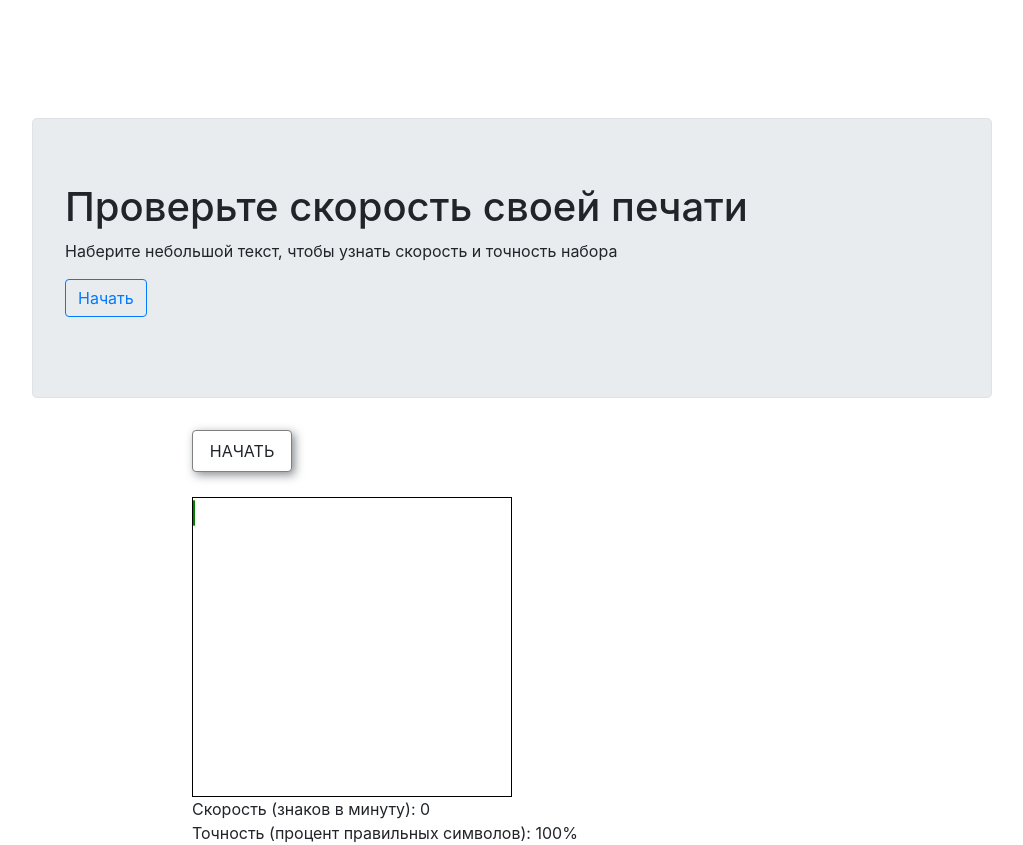
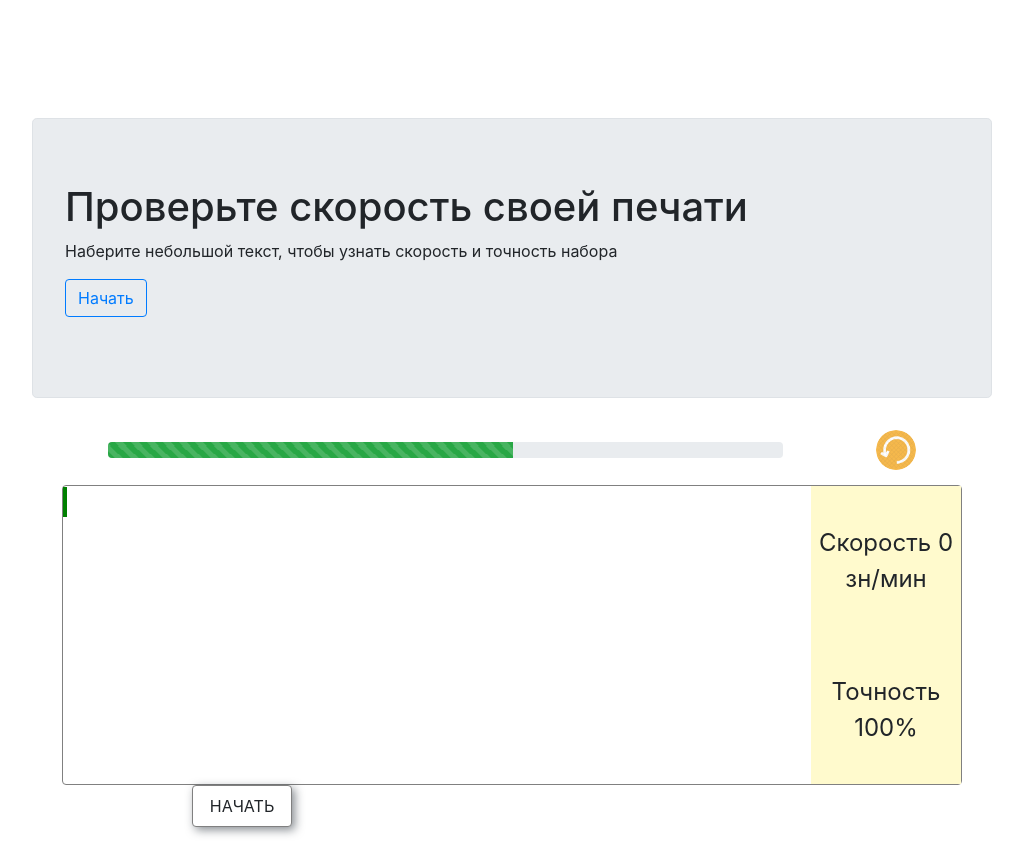
Before and after one commit to KseniaIkud/Touch-typing-app, a React (Create React App) app: page / in a window 1280 px wide. Shown: the top 845 px of the page, without its empty margins (128-1151 px from the left). Built offline with nearby package versions, Linux system fonts and the light colour scheme.

Commit message:
typeArea component added

```diff
--- a/src/components/App.jsx
+++ b/src/components/App.jsx
@@ -4,6 +4,7 @@ import getText from '../utils/getText';
 import getCurrentTime from '../utils/getCurrentTime';
 import useKeyPress from '../hooks/useKeyPress';
 import Start from './Start'
+import TypingArea from './TypingArea'
 
 const App = () => {
 
@@ -74,6 +75,7 @@ const App = () => {
 
     return <div className="app">
         <Start/>
+        <TypingArea outgoingValues={outgoingValues} currentSymbol={currentSymbol} incomingValues={incomingValues} isWrong={isWrongSymbol} speed={speed} accuracy={accuracy} />
         <div className="app__content">
             <div className="start" onClick={onTextButtonClick}>
                 Начать
--- /dev/null
+++ b/src/components/TypingArea.jsx
@@ -0,0 +1,34 @@
+import React from 'react';
+import classes from './TypingArea.module.css';
+import {ProgressBar} from 'react-bootstrap';
+import restart from '../icons/restart.png';
+
+const TypingArea = (props) => {
+    return <div className={classes.typingArea}>
+        <div className={classes.header}>
+            <ProgressBar now={60} variant="success" animated className="w-75"/>
+            <img src={restart} alt="restart" width="40" className={classes.restart}/>
+        </div>
+        <div className={classes.content}>
+            <div className={classes.text}>
+                <span className={classes.outgoingValue}>
+                    {props.outgoingValues}
+                </span>
+                <span className={`${props.isWrong ? classes.keyWrong : classes.keySuccess}`}>
+                    {props.currentSymbol}
+                </span>
+                <span>{props.incomingValues}</span>
+            </div>
+            <div className={classes.result}>
+                <div>
+                    Скорость {props.speed} зн/мин
+                </div>
+                <div>
+                    Точность {props.accuracy}%
+                </div>
+            </div>
+        </div>
+    </div>
+}
+
+export default TypingArea
--- /dev/null
+++ b/src/components/TypingArea.module.css
@@ -0,0 +1,53 @@
+.typingArea {
+    margin: 0 auto;
+    max-width: 900px;
+    min-width: 320px;
+}
+.header {
+    display: flex;
+    align-items: center;
+    justify-content: space-around;
+    margin: 0 auto 15px;
+}
+.restart {
+    cursor: pointer;
+    border-radius: 50%;
+}
+.restart:hover {
+    opacity: .8;
+    box-shadow: 0 0 10px gray;
+}
+.content {
+    min-height: 300px;
+    border: 1px solid gray;
+    border-radius: 4px;
+    display: flex;
+    justify-content: space-between;
+}
+.text {
+    color: gray;
+    font-size: 22px;
+    width: 100%;
+}
+.outgoingValue {
+    color: green;
+}
+.keyWrong {
+    border: 2px solid red;
+    background-color: crimson;
+    height: 20px;
+}
+.keySuccess {
+    border: 2px solid green;
+    background-color: greenyellow;
+    height: 20px;
+}
+.result {
+    font-size: 24px;
+    max-width: 150px;
+    text-align: center;
+    background-color: lemonchiffon;
+    display: flex;
+    flex-direction: column;
+    justify-content: space-around;
+}
```
Also changed, not shown: src/icons/restart.png (added).
